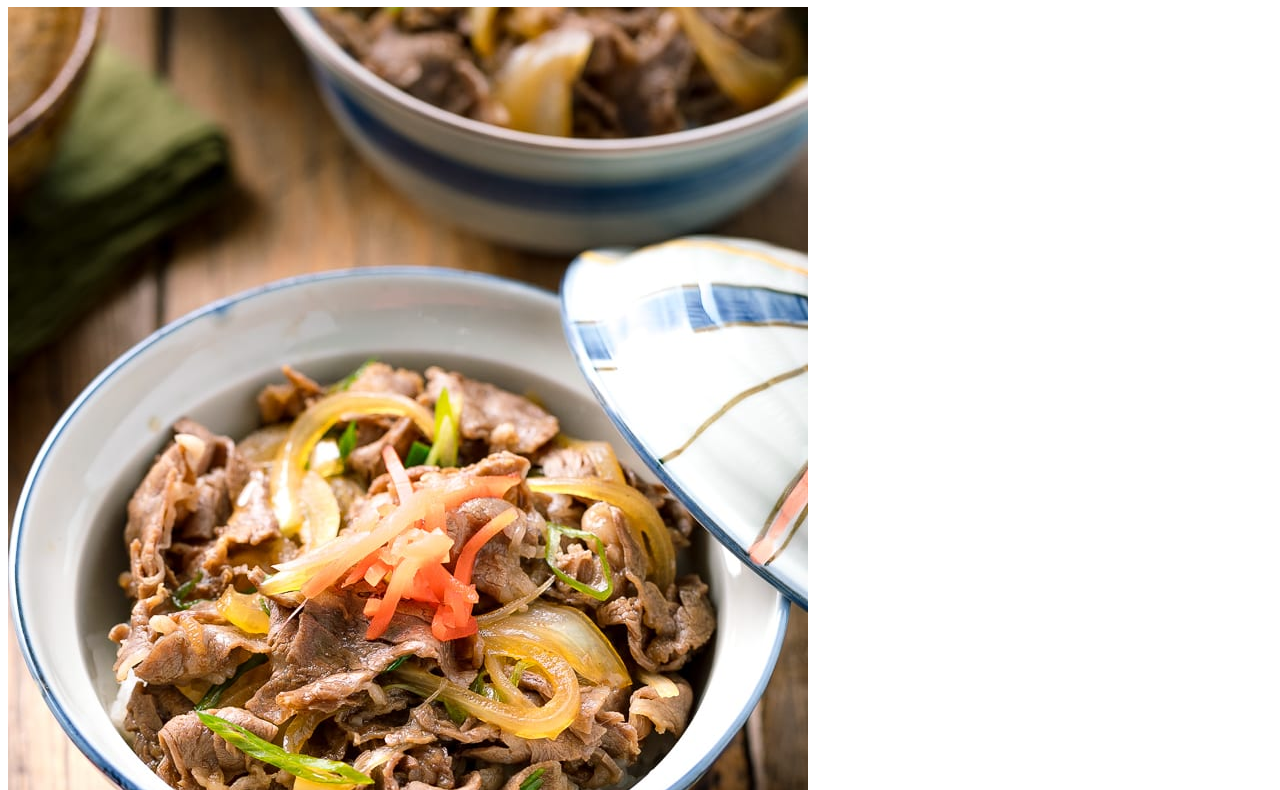
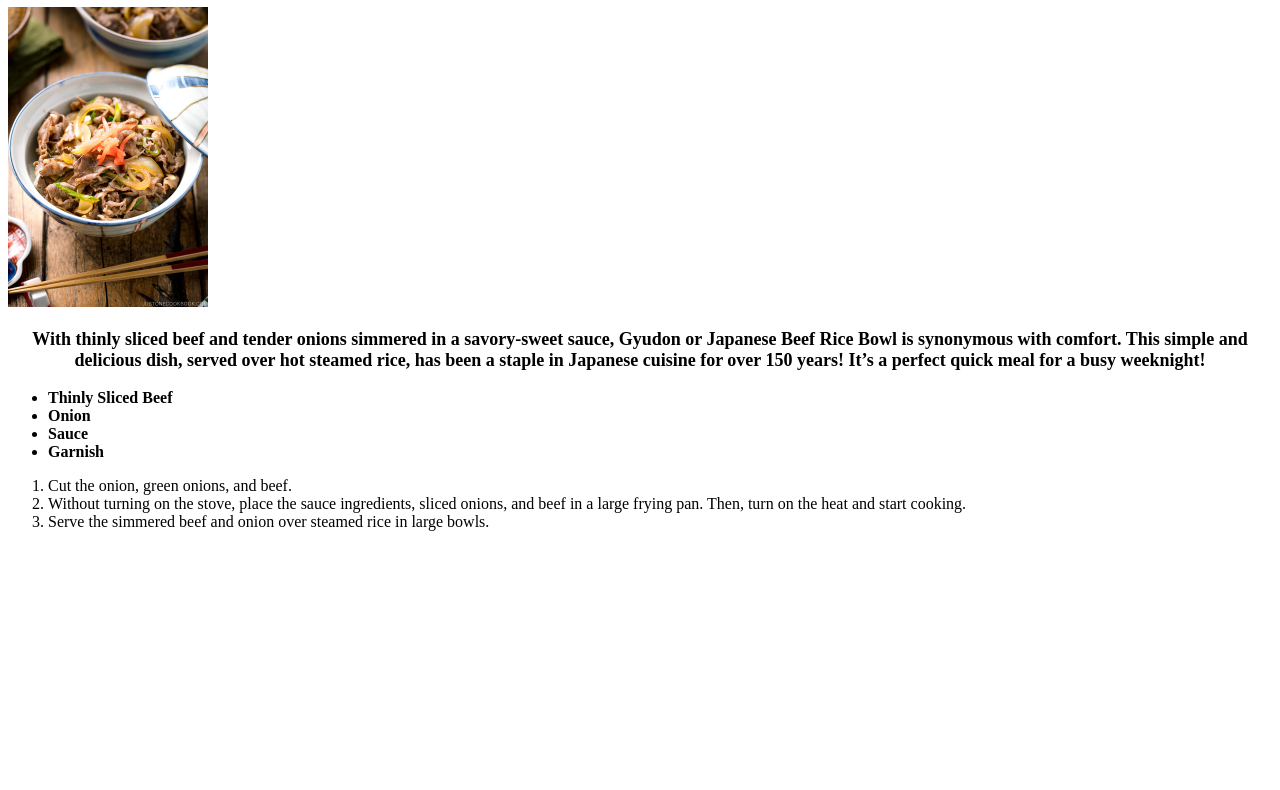
Before and after one commit to TupacSyukur/odin-recipes, a plain HTML site: page recipes/gyudon.html in a window 1280 px wide. Shown: the part 73-863 px from the top of the page. After the commit the page ends 800 px from the top, so only its background shows below. Drawn offline with Linux system fonts and the light colour scheme.

Commit message:
Add styling for each recipe page.
Make the title and the description centered and bold, make the ingredients bold.

```diff
--- a/recipes/gyudon.html
+++ b/recipes/gyudon.html
@@ -3,23 +3,24 @@
 <head>
     <meta charset="UTF-8">
     <meta name="viewport" content="width=device-width, initial-scale=1.0">
+    <link rel="stylesheet" href="../styles/style.css">
     <title>Gyudon</title>
 </head>
 <body>
     <h1>Gyudon</h1>
 
-    <img src="../images/gyudon.jpg" alt="Gyudon">
+    <img class="thumbnail" src="../images/gyudon.jpg" alt="Gyudon">
 
-    <p>With thinly sliced beef and tender onions simmered in a savory-sweet sauce, Gyudon or Japanese Beef Rice Bowl is synonymous with comfort. This simple and delicious dish, served over hot steamed rice, has been a staple in Japanese cuisine for over 150 years! It’s a perfect quick meal for a busy weeknight!</p>
+    <p class="description">With thinly sliced beef and tender onions simmered in a savory-sweet sauce, Gyudon or Japanese Beef Rice Bowl is synonymous with comfort. This simple and delicious dish, served over hot steamed rice, has been a staple in Japanese cuisine for over 150 years! It’s a perfect quick meal for a busy weeknight!</p>
 
-    <ul>
+    <ul class="ingredients">
         <li>Thinly Sliced Beef</li>
         <li>Onion</li>
         <li>Sauce</li>
         <li>Garnish</li>
     </ul>
 
-    <ol>
+    <ol class="tutorial">
         <li>Cut the onion, green onions, and beef.</li>
         <li>Without turning on the stove, place the sauce ingredients, sliced onions, and beef in a large frying pan. Then, turn on the heat and start cooking.</li>
         <li>Serve the simmered beef and onion over steamed rice in large bowls.</li>
--- /dev/null
+++ b/styles/style.css
@@ -0,0 +1,18 @@
+h1 {
+    text-align: center;
+}
+
+img.thumbnail {
+    width: 200px;
+    height: auto;
+}
+
+p.description {
+    text-align: center;
+    font-size: large;
+    font-weight: bold;
+}
+
+ul.ingredients {
+    font-weight: bold;
+}
```
Also changed, not shown: recipes/karaage.html (+5 -4 lines), recipes/mashed-potato.html (+5 -4 lines).
